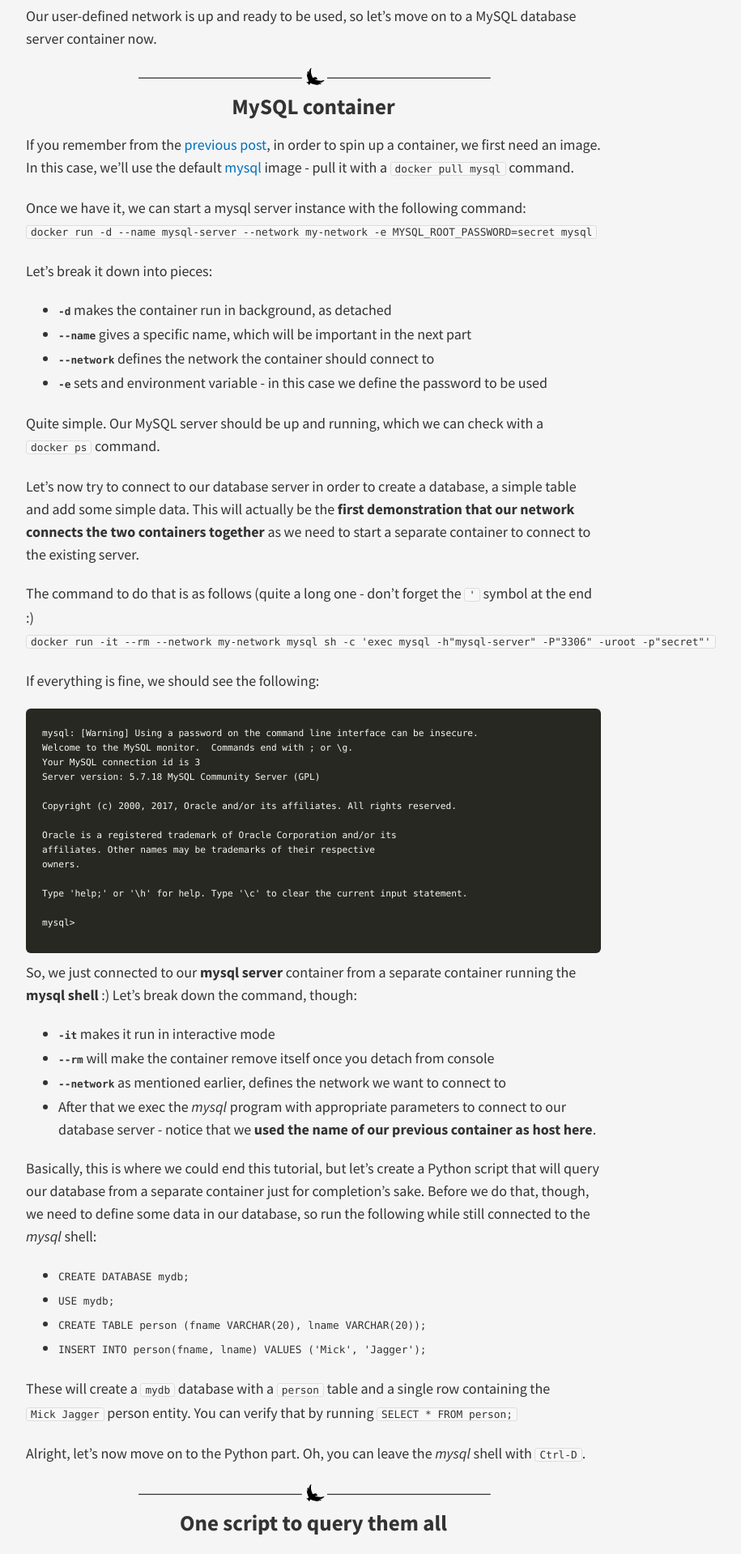
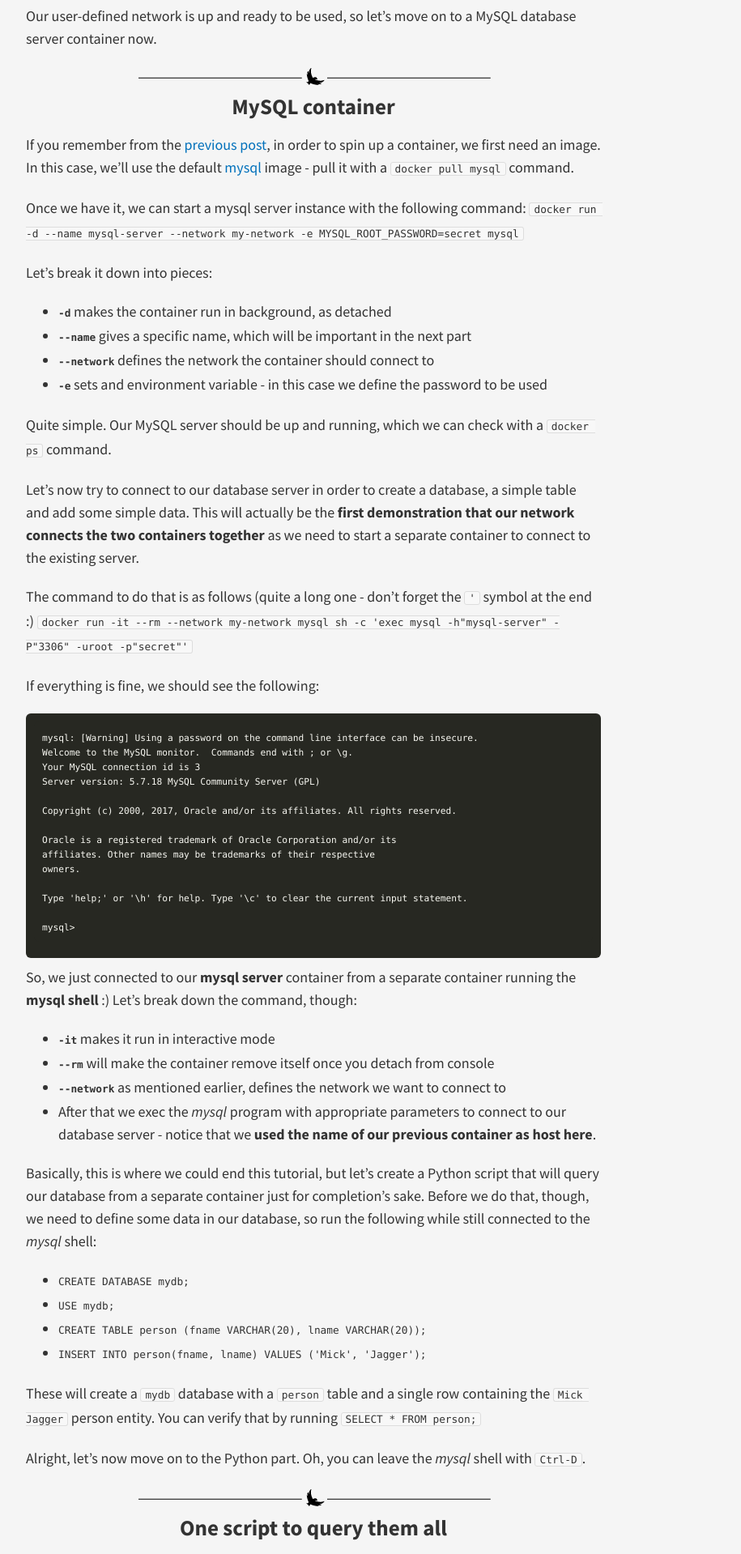
Before and after one commit to rskupnik/rskupnik.github.io, a Jekyll site: the page built from _posts/2017-06-19-docker_series_2_connecting_containers.md, in a window 1280 px wide. Shown: the part 1788-3707 px from the top of the page at 81% size, without its empty margins (253-1168 px from the left). Built offline with Jekyll 4.4.1, drawn with Linux system fonts in a browser that asks for light colours; nearby versions of some CDN libraries.

Commit message:
Some CSS tweaks for responsiveness

```diff
--- a/public/css/main.scss
+++ b/public/css/main.scss
@@ -41,6 +41,7 @@
 
 pre.highlight {
   white-space: pre-wrap;
+  word-wrap: break-word;
 }
 
 blockquote {
@@ -69,6 +70,7 @@
 
 a {
   text-decoration: none;
+  word-wrap: break-word;
 }
 
 hr {
@@ -87,7 +89,7 @@
   border: 1px solid #ddd;
   background-color: #f8f8f8;
   border-radius: 3px;
-  white-space: nowrap;
+  white-space: pre-wrap;
 }
 
 table {
```
